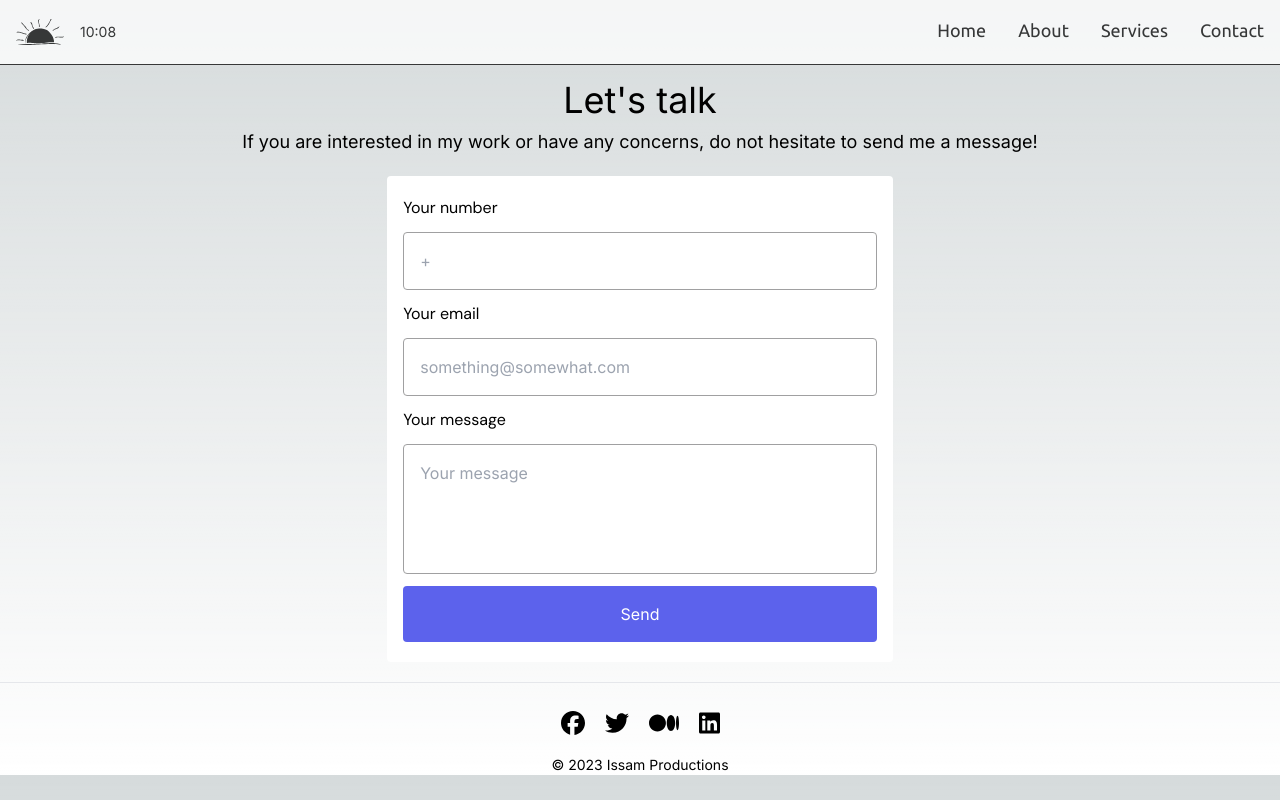
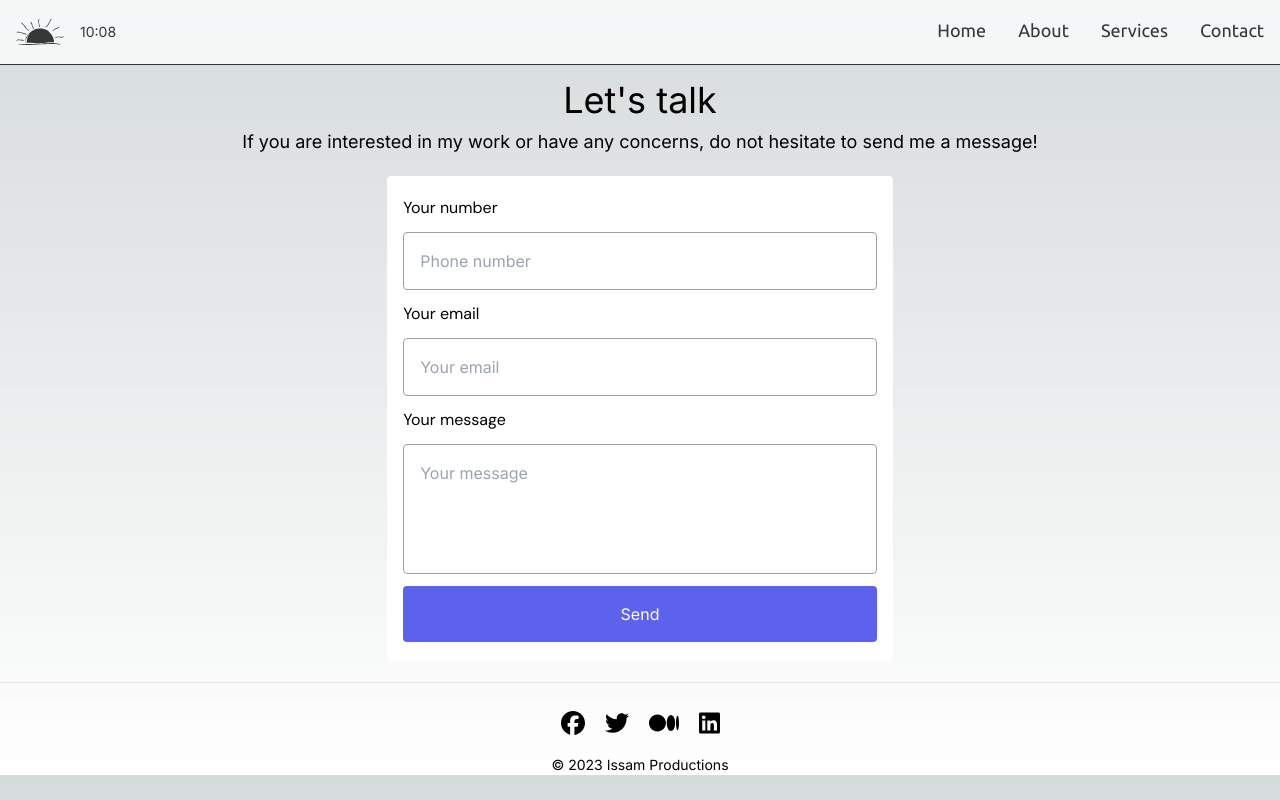
Before and after one commit to SuitlessStan/issam_olwan_portfolio, a Next.js app: page /contact in a window 1280 px wide. Built offline with nearby package versions, Linux system fonts and the light colour scheme.

Commit message:
add scroll up when submit - contact page

```diff
--- a/app/contact/page.tsx
+++ b/app/contact/page.tsx
@@ -1,6 +1,6 @@
 "use client"
 import axios from "axios"
-import { useState } from "react"
+import { useState, useRef } from "react"
 
 export default function ContactMe() {
   const [loading, setLoading] = useState(false)
@@ -14,6 +14,12 @@ export default function ContactMe() {
   const [phoneNumberError, setPhoneNumberError] = useState<string | null>(null)
   const [emailError, setEmailError] = useState<string | null>(null)
   const [messageError, setMessageError] = useState<string | null>(null)
+
+  const ref = useRef(null)
+
+  const scrollToTop = () => {
+    window.scrollTo({ top: 0, left: 0, behavior: "smooth" })
+  }
 
   const validatePhoneNumber = (number: string) => {
     if (!number || number.length < 5) {
@@ -40,14 +46,17 @@ export default function ContactMe() {
   const handleSubmit = async (e: React.FormEvent<HTMLFormElement>) => {
     e.preventDefault()
     setLoading(true)
+    scrollToTop()
 
     try {
       const data = new FormData(e.currentTarget)
       await axios.post("/api/contact", data)
+
       setShowAlert(true)
       setTimeout(() => setShowAlert(false), 3000)
     } catch (err) {
       console.error("Error sending request : ", err)
+
       setShowError(true)
       setTimeout(() => setShowError(false), 3000)
     }
@@ -57,7 +66,9 @@ export default function ContactMe() {
   return (
     <>
       <div className="mx-2">
-        <span className="text-4xl text-center block mt-20">Let&apos;s talk</span>
+        <span className="text-4xl text-center block mt-20" ref={ref}>
+          Let&apos;s talk
+        </span>
         <span className="text-xs md:text-lg text-center block my-2">
           If you are interested in my work or have any concerns, do not hesitate to send me a
           message!
@@ -66,7 +77,7 @@ export default function ContactMe() {
           {loading && <div className="circular-progress"></div>}
           {showAlert && (
             <div
-              className="bg-blue-100 border-t border-b border-blue-500 text-blue-700 px-4 py-3"
+              className="bg-blue-100 border border-blue-500 text-blue-700 px-4 py-3"
               role="alert">
               <p className="font-bold">Message Sent</p>
               <p className="text-sm">I&apos;ll be reaching out soon!</p>
@@ -98,7 +109,7 @@ export default function ContactMe() {
                 className="w-full dark:bg-Rellenos py-4 px-4 border border-Gris rounded"
                 type="number"
                 name="phone_number"
-                placeholder="+"
+                placeholder="Phone number"
                 value={phoneNumber}
                 onChange={(e) => {
                   setPhoneNumber(e.target.value)
@@ -115,7 +126,7 @@ export default function ContactMe() {
                 className="w-full dark:bg-Rellenos py-4 px-4 border border-Gris rounded"
                 type="email"
                 name="email"
-                placeholder="something@somewhat.com"
+                placeholder="Your email"
                 value={email}
                 onChange={(e) => {
                   setEmail(e.target.value)
```
